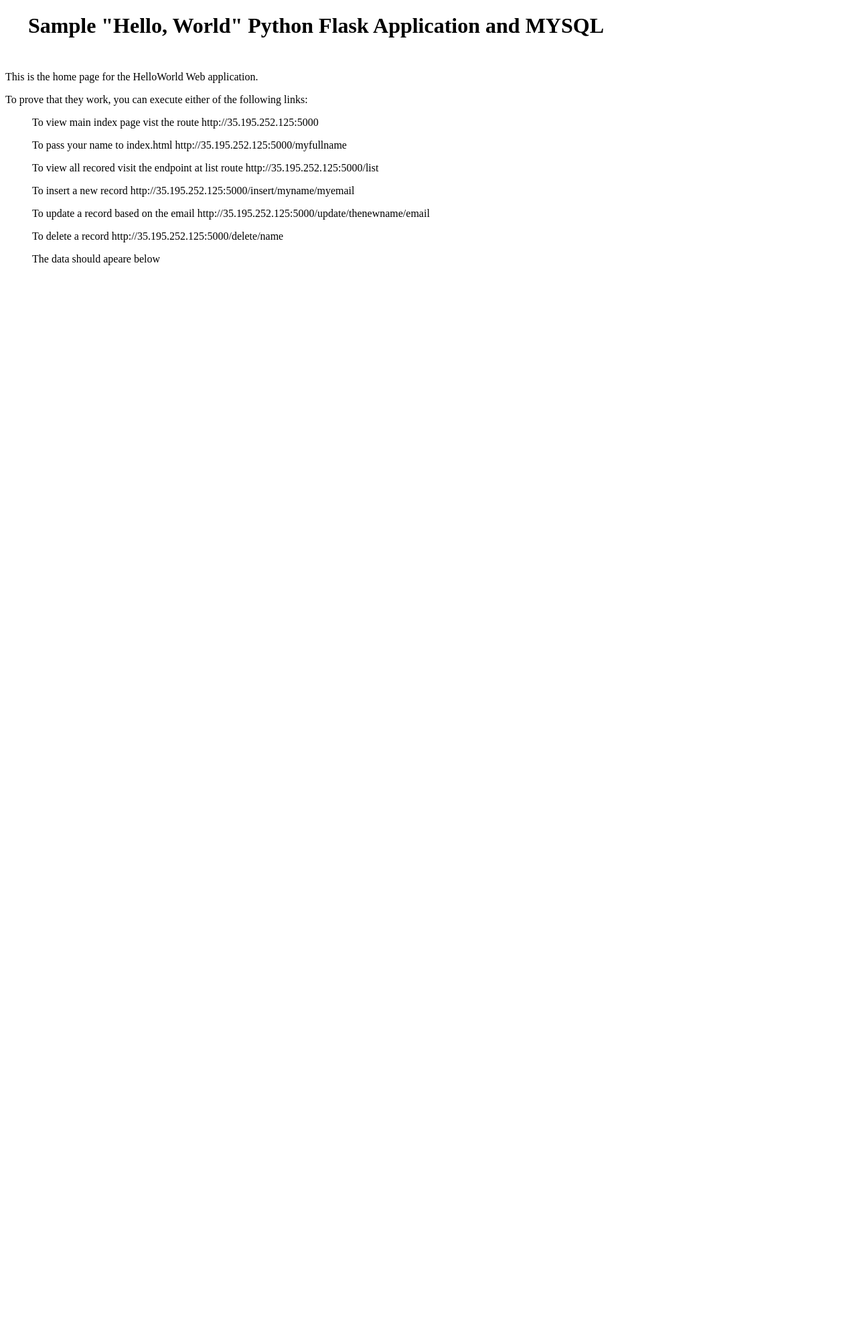
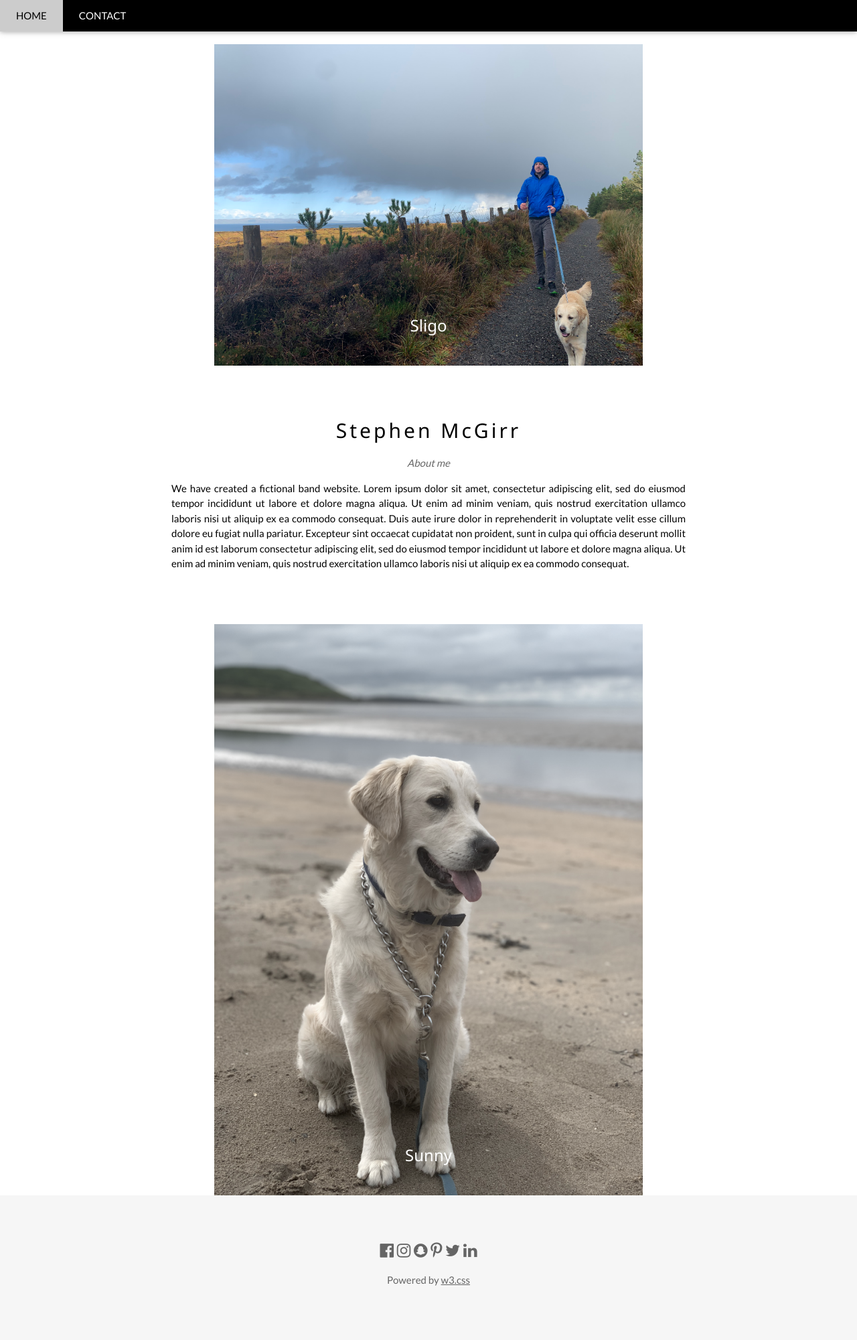
Before and after one commit to steviemcgirr/lab4-repo, a Flask app: page / in a window 1280 px wide. Shown: the whole page at 67% size. Before the commit the page ends 396 px from the top, so only its background shows below. Run offline with Flask 2, Linux system fonts and the light colour scheme.

Commit message:
file changes

```diff
--- a/myapp/app.py
+++ b/myapp/app.py
@@ -4,5 +4,11 @@
 @app.route("/")
 def hello():
     return render_template('index.html')
+@app.route("/index.html")
+def index():
+    return render_template('index.html')
+@app.route("/contact-me.html")
+def contact():
+    return render_template('contact-me.html')
 if __name__ == "__main__":
     app.run(host='0.0.0.0', port=5000)
--- a/myapp/templates/index.html
+++ b/myapp/templates/index.html
@@ -1,35 +1,122 @@
-<html>
-  <head>
-    <title>Sample "Hello, World" Python Flask Application</title>
-  </head>
-  <body bgcolor=white>
+<!DOCTYPE html>
+<html lang="en">
+<title>W3.CSS Template</title>
+<meta charset="UTF-8">
+<meta name="viewport" content="width=device-width, initial-scale=1">
+<link rel="stylesheet" href="https://www.w3schools.com/w3css/4/w3.css">
+<link rel="stylesheet" href="https://fonts.googleapis.com/css?family=Lato">
+<link rel="stylesheet" href="https://cdnjs.cloudflare.com/ajax/libs/font-awesome/4.7.0/css/font-awesome.min.css">
+<style>
+body {font-family: "Lato", sans-serif}
+.mySlides {display: none}
+</style>
+<body>
 
-    <table border="0" cellpadding="10">
-      <tr>
-        <td>
-         </td>
-        <td>
-          <h1>Sample "Hello, World" Python Flask Application and MYSQL</h1>
+<!-- Navbar -->
+<div class="w3-top">
+  <div class="w3-bar w3-black w3-card">
+    <a class="w3-bar-item w3-button w3-padding-large w3-hide-medium w3-hide-large w3-right" href="javascript:void(0)" onclick="myFunction()" title="Toggle Navigation Menu"><i class="fa fa-bars"></i></a>
+    <a href="index.html" class="w3-bar-item w3-button w3-padding-large">HOME</a>
+    <a href="contact-me.html" class="w3-bar-item w3-button w3-padding-large w3-hide-small">CONTACT</a>
+  </div>
+</div>
 
-        </td>
-      </tr>
-    </table>
+<!-- Navbar on small screens (remove the onclick attribute if you want the navbar to always show on top of the content when clicking on the links) -->
+<div id="navDemo" class="w3-bar-block w3-black w3-hide w3-hide-large w3-hide-medium w3-top" style="margin-top:46px">
+  <a href="#contact" class="w3-bar-item w3-button w3-padding-large" onclick="myFunction()">CONTACT</a>
+</div>
 
-    <p>This is the home page for the HelloWorld Web application. </p>
-    <p>To prove that they work, you can execute either of the following links:
-    <ul>
-      <p> To view main index page vist the route http://35.195.252.125:5000 </p>
-      <p>To pass your name to index.html http://35.195.252.125:5000/myfullname </p>
-       <p> To view all recored visit the endpoint at list route  http://35.195.252.125:5000/list</p>
-       <p>To insert a new record http://35.195.252.125:5000/insert/myname/myemail</p>
-       <p>To update a record based on the email  http://35.195.252.125:5000/update/thenewname/email</p>
-        <p>To delete a record http://35.195.252.125:5000/delete/name </p>
+<!-- Page content -->
+<div class="w3-content" style="max-width:2000px;margin-top:46px">
+ <!-- Automatic Slideshow Images -->
+  <div class="mySlides w3-display-container w3-center">
+    <img src="images/wedding.jpg" style="width:50%;margin-top:20px">
+    <div class="w3-display-bottommiddle w3-container w3-text-white w3-padding-32 w3-hide-small">
+      <h3>Conall's Wedding</h3>
+    </div>
+  </div>
+  <div class="mySlides w3-display-container w3-center">
+    <img src="images/myself.jpg" style="width:50%;margin-top:20px">
+    <div class="w3-display-bottommiddle w3-container w3-text-white w3-padding-32 w3-hide-small">
+      <h3>Sligo</h3>
+    </div>
+  </div>
 
-      </ul>
-      <ul>
-        <p> The data should apeare below</p>
-        {{name}}
-      </ul>
 
-  </body>
+
+
+
+  <!-- The Band Section -->
+  <div class="w3-container w3-content w3-center w3-padding-64" style="max-width:800px" id="band">
+    <h2 class="w3-wide">Stephen McGirr</h2>
+    <p class="w3-opacity"><i>About me</i></p>
+    <p class="w3-justify">We have created a fictional band website. Lorem ipsum dolor sit amet, consectetur adipiscing elit, sed do eiusmod tempor incididunt ut labore et dolore magna aliqua. Ut enim ad minim veniam, quis nostrud exercitation ullamco laboris nisi ut aliquip
+      ex ea commodo consequat. Duis aute irure dolor in reprehenderit in voluptate velit esse cillum dolore eu fugiat nulla pariatur. Excepteur sint occaecat cupidatat non proident, sunt in culpa qui officia deserunt mollit anim id est laborum consectetur
+      adipiscing elit, sed do eiusmod tempor incididunt ut labore et dolore magna aliqua. Ut enim ad minim veniam, quis nostrud exercitation ullamco laboris nisi ut aliquip ex ea commodo consequat.</p>
+  </div>
+<!-- End Page Content -->
+</div>
+
+ <!-- Automatic Slideshow Images -->
+  <div class="w3-center">
+     <!-- Image of location/map -->
+
+    <div class="w3-display-container w3-center">
+    <img src="images/sunny.jpg" class="w3-image w3-greyscale-min" style="width:50%">
+    <div class="w3-display-bottommiddle w3-container w3-text-white w3-padding-32 w3-hide-small">
+      <h3>Sunny</h3>
+    </div>
+  </div>
+  </div>
+
+
+
+<!-- Footer -->
+<footer class="w3-container w3-padding-64 w3-center w3-opacity w3-light-grey w3-xlarge">
+  <i class="fa fa-facebook-official w3-hover-opacity"></i>
+  <i class="fa fa-instagram w3-hover-opacity"></i>
+  <i class="fa fa-snapchat w3-hover-opacity"></i>
+  <i class="fa fa-pinterest-p w3-hover-opacity"></i>
+  <i class="fa fa-twitter w3-hover-opacity"></i>
+  <i class="fa fa-linkedin w3-hover-opacity"></i>
+  <p class="w3-medium">Powered by <a href="https://www.w3schools.com/w3css/default.asp" target="_blank">w3.css</a></p>
+</footer>
+
+<script>
+// Automatic Slideshow - change image every 4 seconds
+var myIndex = 0;
+carousel();
+
+function carousel() {
+  var i;
+  var x = document.getElementsByClassName("mySlides");
+  for (i = 0; i < x.length; i++) {
+    x[i].style.display = "none";
+  }
+  myIndex++;
+  if (myIndex > x.length) {myIndex = 1}
+  x[myIndex-1].style.display = "block";
+  setTimeout(carousel, 4000);
+}
+
+// Used to toggle the menu on small screens when clicking on the menu button
+function myFunction() {
+  var x = document.getElementById("navDemo");
+  if (x.className.indexOf("w3-show") == -1) {
+    x.className += " w3-show";
+  } else {
+    x.className = x.className.replace(" w3-show", "");
+  }
+}
+
+// When the user clicks anywhere outside of the modal, close it
+var modal = document.getElementById('ticketModal');
+window.onclick = function(event) {
+  if (event.target == modal) {
+    modal.style.display = "none";
+  }
+}
+</script>
+
+</body>
 </html>
```
Also changed, not shown: myapp/templates/contact-me.html (added, +107 -0 lines), myapp/templates/images/DIT.png (deleted), myapp/templates/images/dog.jpg (added), myapp/templates/images/myself.jpg (added), myapp/templates/images/sunny.jpg (added), myapp/templates/images/wedding.jpg (added), 5 other files.
